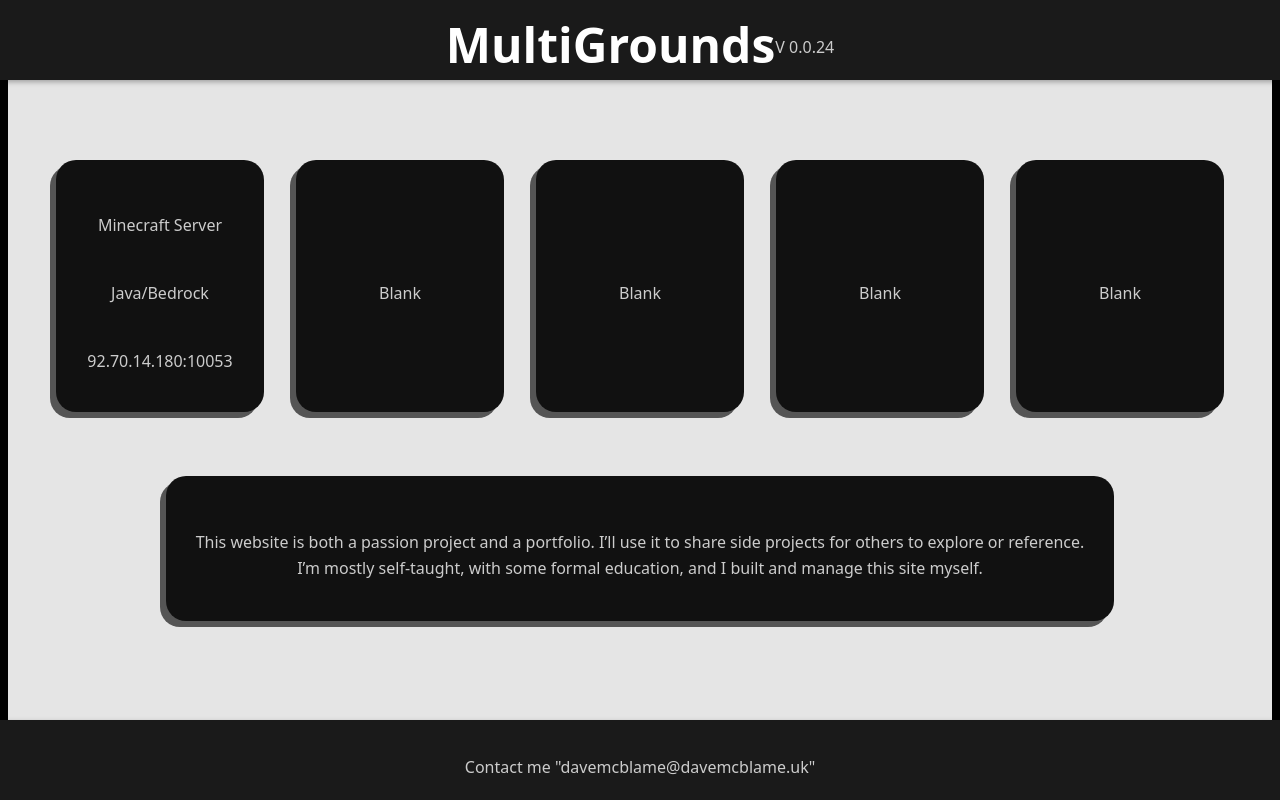
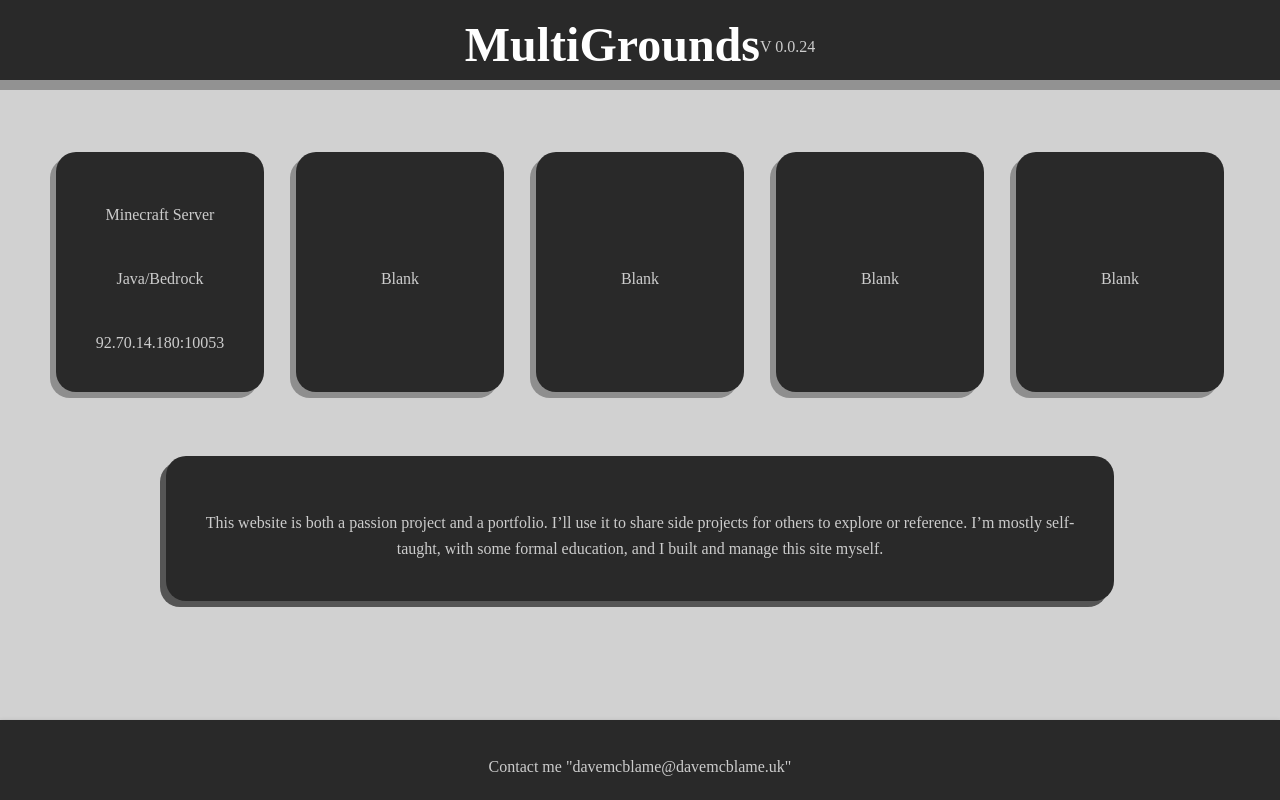
Before and after one commit to DaveMcBlame1/davemcblame.uk, a PHP site: page /index.html in a window 1280 px wide. Run offline with PHP 8.4, Linux system fonts and the light colour scheme.

Commit message:
Update default.css

```diff
--- a/WWW/css/default.css
+++ b/WWW/css/default.css
@@ -1,11 +1,11 @@
 body {
-  background:#e5e5e5;
+  background:#d1d1d1;
   font-family: system-ui, sans-serif;
   display:flex;
   flex-direction:column;
   align-items:center;
   padding:2rem;
-  color: #ffff;
+  margin: 0;
 }
 
 .blocks {
@@ -17,16 +17,17 @@ body {
   max-width: 1400px; /* adjust as needed */
   margin-top: 120px; /* to avoid header overlap */
   margin-bottom: 120px; /* to avoid footer overlap */
+  font-family: HK Grotesk;
 }
 
 .block {
   flex: 0 0 160px; /* fixed width */
   min-height: 120px;
-  background: #111;
+  background: #292929;
   color: #fff;
   padding: 1.5rem;
   border-radius: 20px;
-  box-shadow: -6px 6px 0 #555;
+  box-shadow: -6px 6px 0 rgb(41 41 41 / 40%);
   text-align: center;
   display: flex;
   flex-direction: column;
@@ -38,7 +39,7 @@ body {
   max-width: 900px;
   font-size: 1.2rem;
   line-height: 1.6;
-  background: #111;
+  background: #292929;
   color: #fff;
   padding: 1.5rem;
   border-radius: 20px;
@@ -54,25 +55,27 @@ header {
     left: 0;
     width: 100%;
     height: 80px;
-    background: #1a1a1a;
+    background: #292929;
     display: flex;
     align-items: center;
     justify-content: center;
-    box-shadow: 0 2px 5px rgba(0, 0, 0, 0.3);
+    box-shadow: 0 10px rgba(0, 0, 0, 0.3);
     color: white;
+  font-family: glacial indifference;
 }
 
 .footer {
     position: fixed;
     width: 100%;
     height: 80px;
-    background: #1a1a1a;
+    background: #292929;
     bottom: 0;
     left: 0;
     box-shadow: 0 2px 5px rgba(0, 0, 0, 0.3);
     display: flex;
     align-items: center;
     justify-content: center;
+  font-family: HK Grotesk;
 }
 
 h1 {
```
